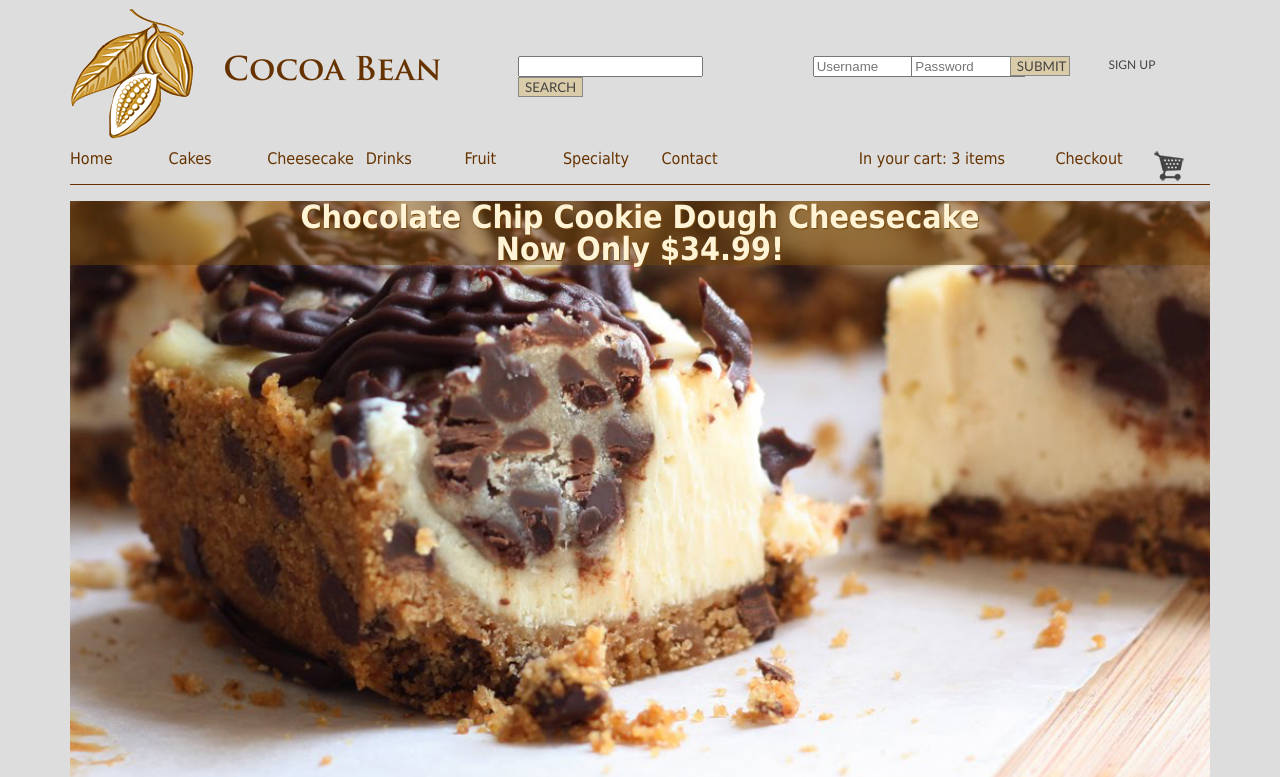
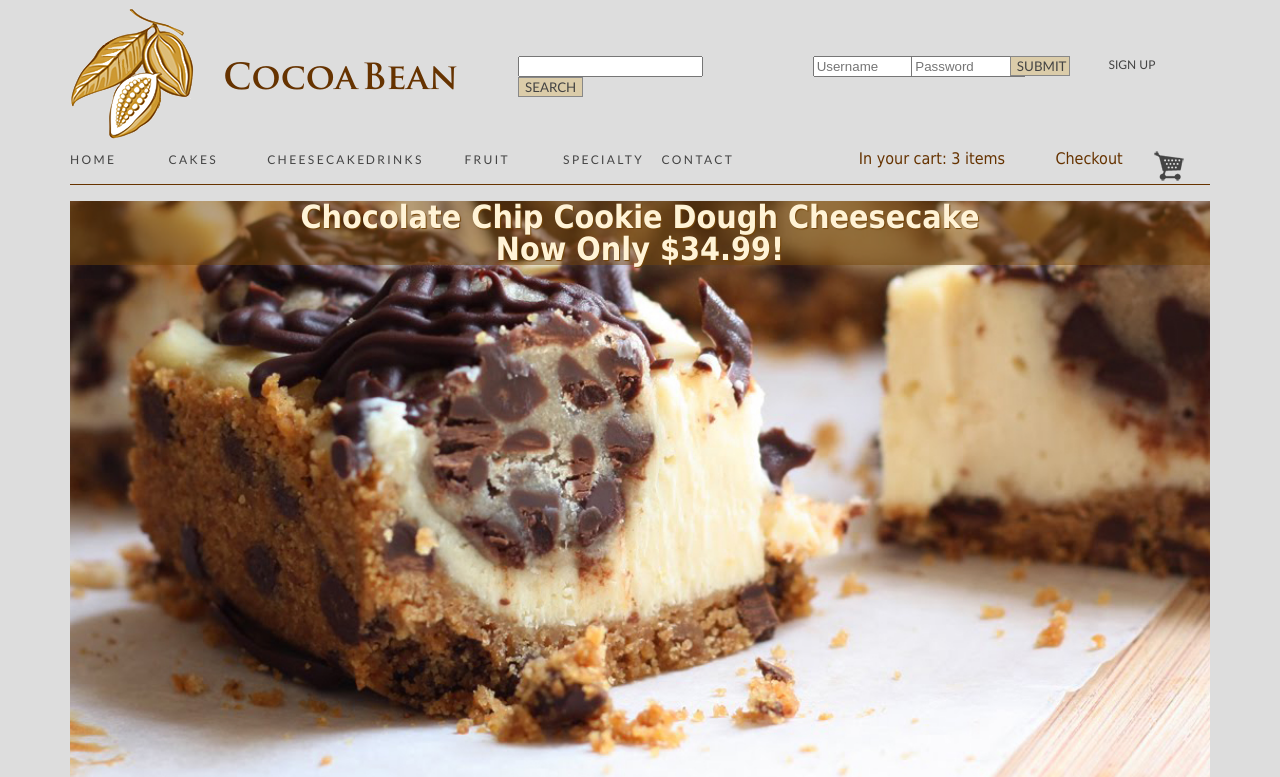
Before and after one commit to Takarou/cocoabean, a PHP site: page /index.php in a window 1280 px wide. Shown: the top 777 px of the page. Run offline with PHP 8.4, Linux system fonts and the light colour scheme.

Commit message:
Fixed contact CSS, started putting back nav styling

```diff
--- a/css/style.css
+++ b/css/style.css
@@ -40,12 +40,17 @@ h1 a {
 	font-size:2em;
 }
 
-.logo {
-	overflow:visible;
-	font-sive:4em;
+header .logo a
+{
+	position: relative;
+	top: 7px;
+	font-size:2.2em;
+	letter-spacing: 0.1px;
+	word-spacing: -6px;
 }
 
-.moved {
+.moved
+{
 	position:relative;
 	top:3em;
 	overflow:visible;
@@ -106,6 +111,22 @@ header .cart a#login-signup
 }
 
 
+/* NAVIGATION */
+
+nav li a
+{
+	font-family: "Calibri","Helvetica", sans-serif;
+	font-size: 12px;
+	color: #444;
+	letter-spacing: 0.2em;
+	text-transform: uppercase;
+}
+
+nav li a:hover
+{
+	color: #74C9DB;
+}
+
 /* FOOTER */
 
 footer {
@@ -156,7 +177,7 @@ body#home
 
 /* CONTACT */
 
-#contact .row
+#contact .container .row
 {
 	padding:1em;
 	background-color:#ebddce;
@@ -169,6 +190,7 @@ body#home
 	margin-bottom:.5em;
 	padding:.3em;
 }
+
 
 /* POLICIES */
 
--- a/php-includes/header-include.php
+++ b/php-includes/header-include.php
@@ -25,7 +25,6 @@
                     </form>
                 </div>
             </div>
-
 
             <div class="cart">
 
@@ -118,9 +117,7 @@
 		</div>
 
 	    <div class="row">
-	    	<div class="twelve last">
-	        	<div class="line"></div>
-	        </div>
+	    	<div class="twelve last line"></div>
 	   	</div>
 
    </div><!--/.row-->
```
